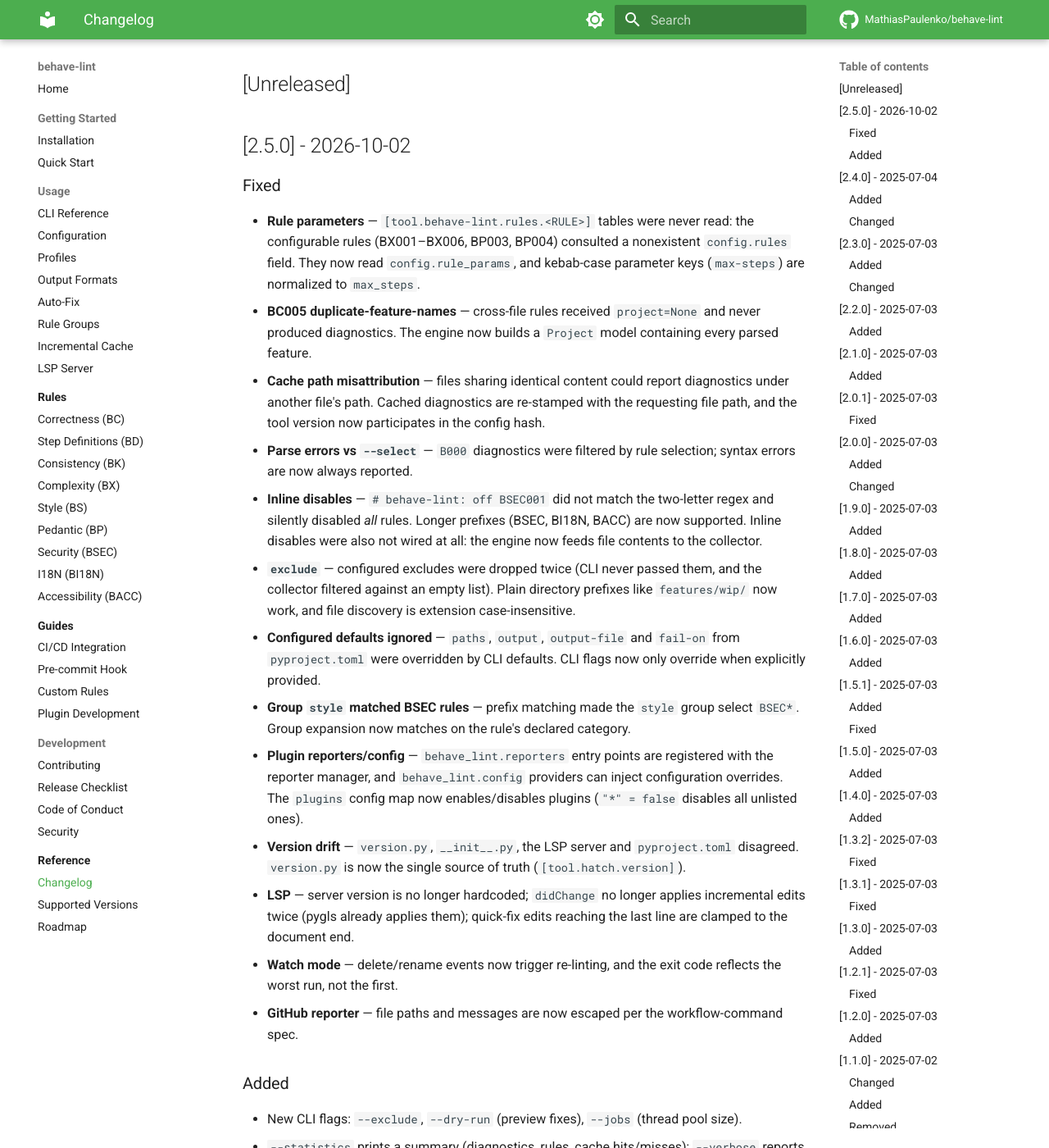
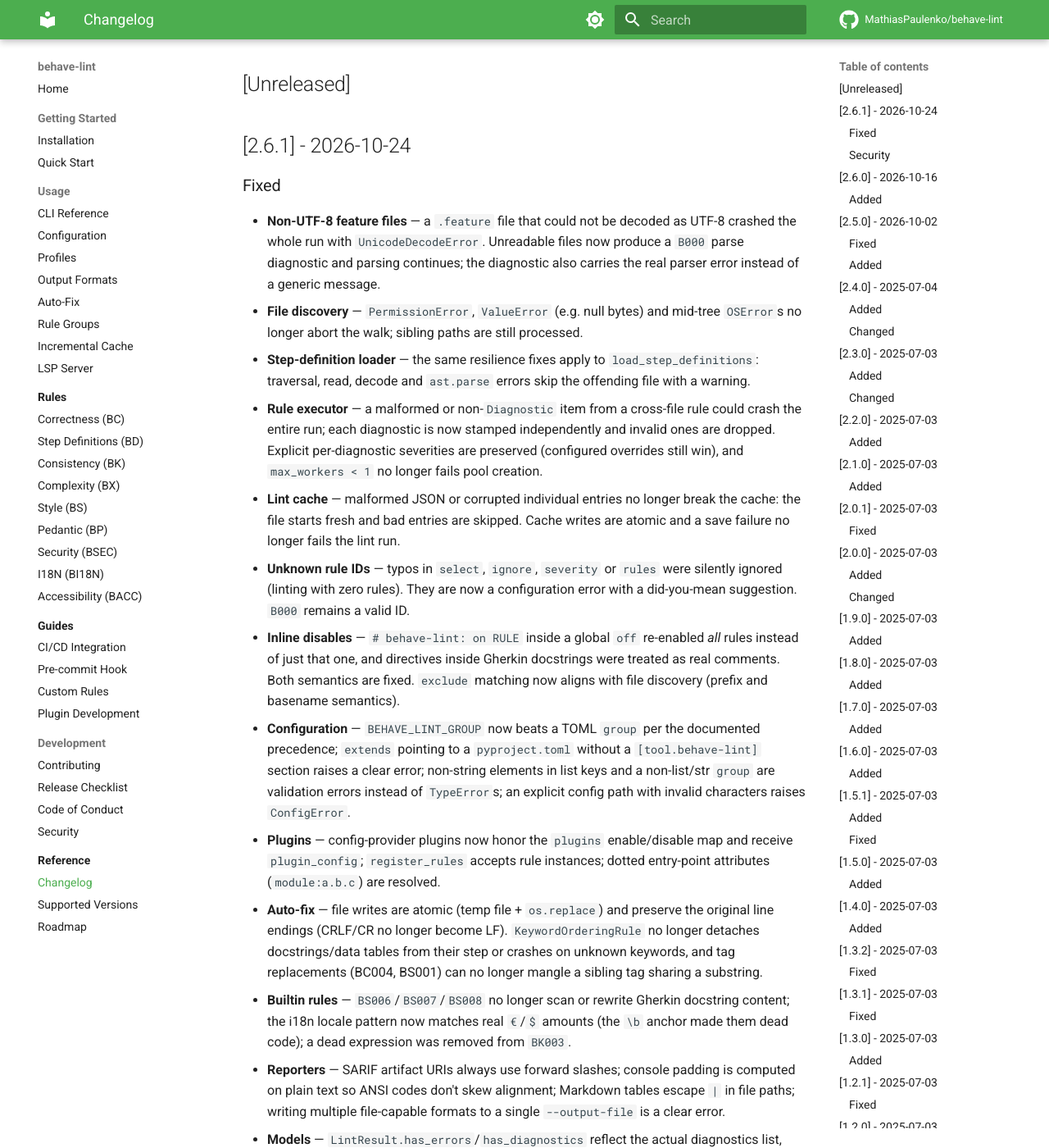
Before and after one commit to MathiasPaulenko/behave-lint, an MkDocs documentation site: the page built from docs/CHANGELOG.md, in a window 1280 px wide and 1400 px high, scrolled down 202 px. Shown: the whole window at 82% size. Built offline with MkDocs 1.6.1 and Material for MkDocs 9.7.7, drawn with Linux system fonts in a browser that asks for light colours; comment, search, counter and statistics services are not loaded; some of the changed text lies outside the part shown.

Commit message:
chore(release): v2.6.1

```diff
--- a/behave_lint/version.py
+++ b/behave_lint/version.py
@@ -5,6 +5,6 @@ Single source of truth for the behave-lint version string.
 
 from __future__ import annotations
 
-__version__ = "2.6.0"
+__version__ = "2.6.1"
 
 __all__ = ["__version__"]
--- a/docs/CHANGELOG.md
+++ b/docs/CHANGELOG.md
@@ -6,6 +6,89 @@ The format is based on [Keep a Changelog](https://keepachangelog.com/en/1.1.0/),
 and this project adheres to [Semantic Versioning](https://semver.org/spec/v2.0.0.html).
 
 ## [Unreleased]
+
+## [2.6.1] - 2026-10-24
+
+### Fixed
+
+- **Non-UTF-8 feature files** — a `.feature` file that could not be
+  decoded as UTF-8 crashed the whole run with `UnicodeDecodeError`.
+  Unreadable files now produce a `B000` parse diagnostic and parsing
+  continues; the diagnostic also carries the real parser error
+  instead of a generic message.
+- **File discovery** — `PermissionError`, `ValueError` (e.g. null
+  bytes) and mid-tree `OSError`s no longer abort the walk; sibling
+  paths are still processed.
+- **Step-definition loader** — the same resilience fixes apply to
+  `load_step_definitions`: traversal, read, decode and `ast.parse`
+  errors skip the offending file with a warning.
+- **Rule executor** — a malformed or non-`Diagnostic` item from a
+  cross-file rule could crash the entire run; each diagnostic is now
+  stamped independently and invalid ones are dropped. Explicit
+  per-diagnostic severities are preserved (configured overrides
+  still win), and `max_workers < 1` no longer fails pool creation.
+- **Lint cache** — malformed JSON or corrupted individual entries no
+  longer break the cache: the file starts fresh and bad entries are
+  skipped. Cache writes are atomic and a save failure no longer
+  fails the lint run.
+- **Unknown rule IDs** — typos in `select`, `ignore`, `severity` or
+  `rules` were silently ignored (linting with zero rules). They are
+  now a configuration error with a did-you-mean suggestion. `B000`
+  remains a valid ID.
+- **Inline disables** — `# behave-lint: on RULE` inside a global
+  `off` re-enabled *all* rules instead of just that one, and
+  directives inside Gherkin docstrings were treated as real
+  comments. Both semantics are fixed. `exclude` matching now aligns
+  with file discovery (prefix and basename semantics).
+- **Configuration** — `BEHAVE_LINT_GROUP` now beats a TOML `group`
+  per the documented precedence; `extends` pointing to a
+  `pyproject.toml` without a `[tool.behave-lint]` section raises a
+  clear error; non-string elements in list keys and a non-list/str
+  `group` are validation errors instead of `TypeError`s; an explicit
+  config path with invalid characters raises `ConfigError`.
+- **Plugins** — config-provider plugins now honor the `plugins`
+  enable/disable map and receive `plugin_config`; `register_rules`
+  accepts rule instances; dotted entry-point attributes
+  (`module:a.b.c`) are resolved.
+- **Auto-fix** — file writes are atomic (temp file + `os.replace`)
+  and preserve the original line endings (CRLF/CR no longer become
+  LF). `KeywordOrderingRule` no longer detaches docstrings/data
+  tables from their step or crashes on unknown keywords, and tag
+  replacements (BC004, BS001) can no longer mangle a sibling tag
+  sharing a substring.
+- **Builtin rules** — `BS006`/`BS007`/`BS008` no longer scan or
+  rewrite Gherkin docstring content; the i18n locale pattern now
+  matches real `€`/`$` amounts (the `\b` anchor made them dead code);
+  a dead expression was removed from `BK003`.
+- **Reporters** — SARIF artifact URIs always use forward slashes;
+  console padding is computed on plain text so ANSI codes don't skew
+  alignment; Markdown tables escape `|` in file paths; writing
+  multiple file-capable formats to a single `--output-file` is a
+  clear error.
+- **Models** — `LintResult.has_errors`/`has_diagnostics` reflect the
+  actual diagnostics list, and `Diagnostic` rejects
+  `end_column < column` on the same line.
+- **Watch mode** — `.FEATURE` (and other casings) triggers re-lint,
+  and non-existent watch paths are skipped with a warning instead of
+  crashing.
+- **LSP** — config resolution now starts from the document's
+  directory instead of the server process cwd, and the server no
+  longer writes `.behave-lint-cache` files.
+- **Docs build** — `mkdocstrings[python]>=1.0.7` is required:
+  `pymdown-extensions` 12.2+ made `md` a required `Highlight`
+  argument, which broke `mkdocstrings` 1.0.4–1.0.6.
+
+### Security
+
+- Development dependencies updated for published CVEs
+  (`mkdocs-material`, `pip`, `pymdown-extensions`, `urllib3`,
+  `virtualenv`).
+
+## [2.6.0] - 2026-10-16
+
+### Added
+
+- GitHub Action for running behave-lint in CI.
 
 ## [2.5.0] - 2026-10-02
 
```
